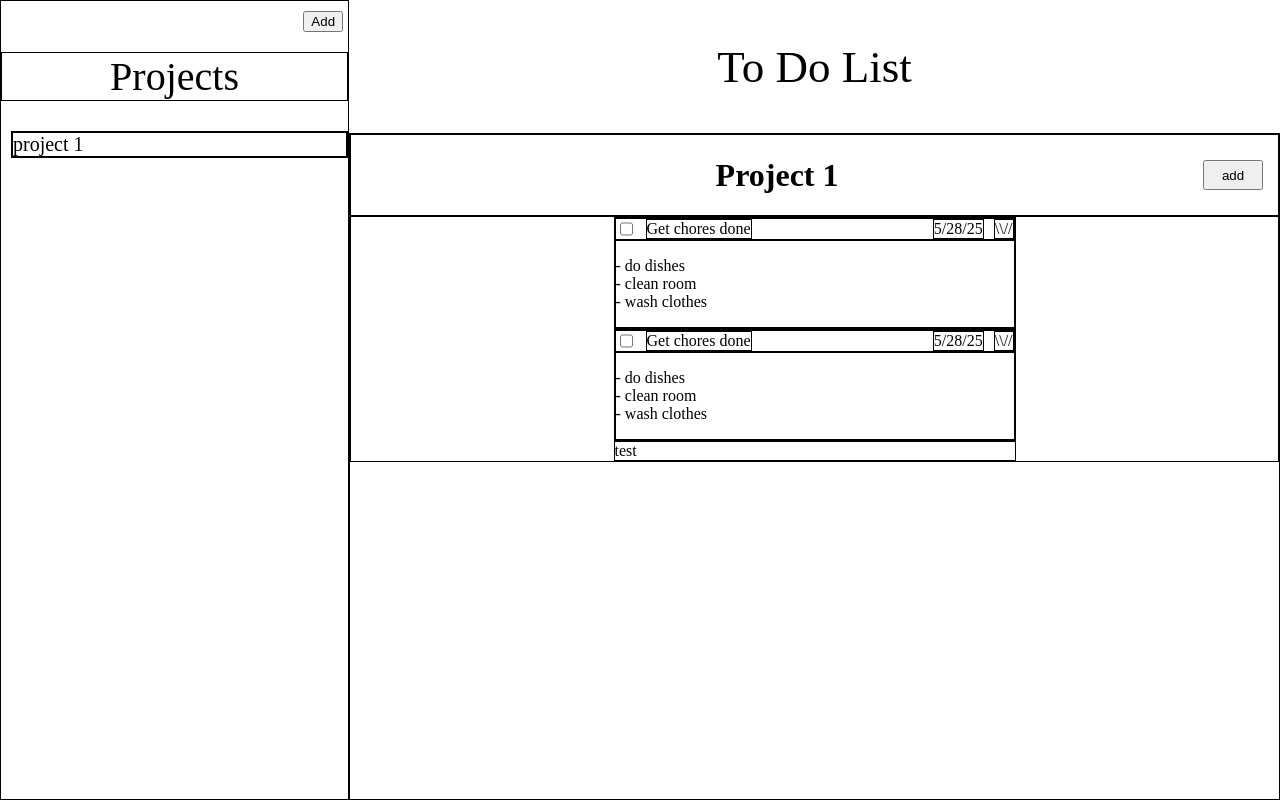
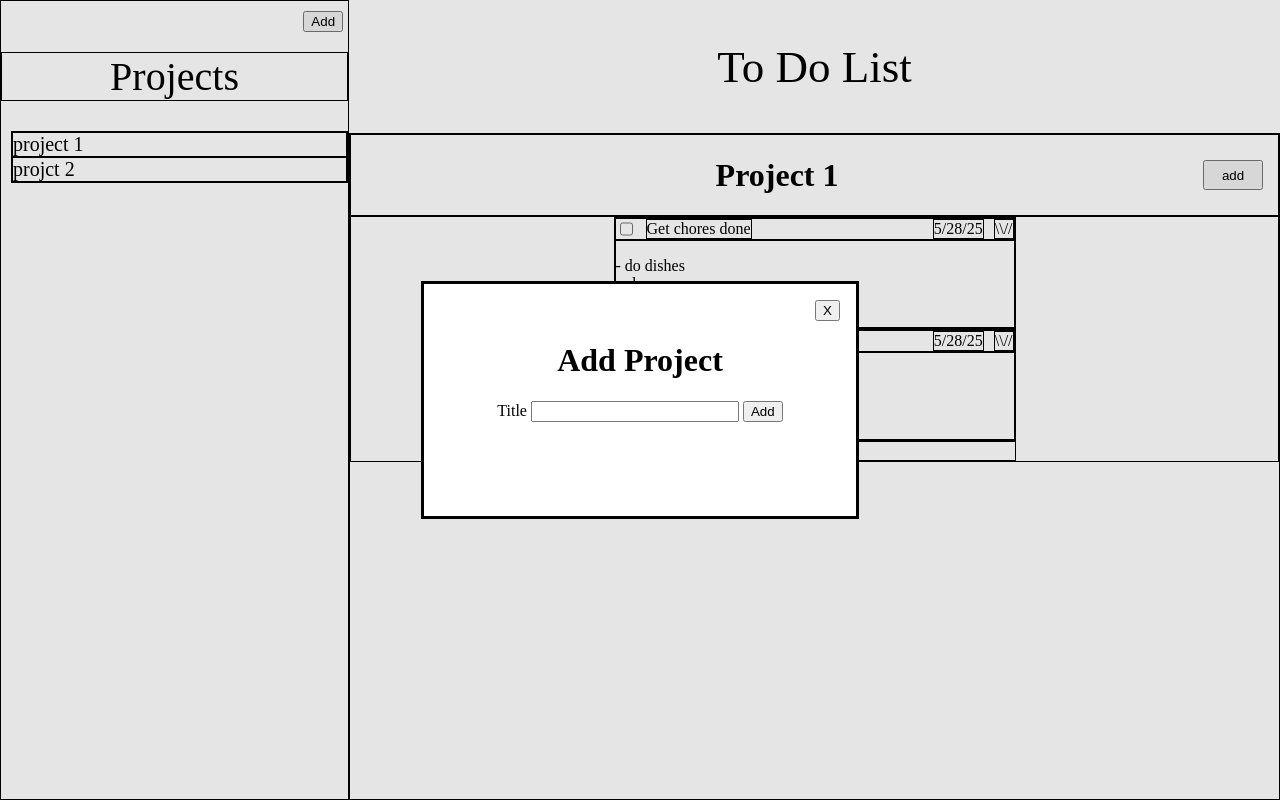
Before and after one commit to Jonathanpatinocs/todoApp, a website built with webpack: page src/template.html in a window 1280 px wide. Both pictures are taken after a click on the button "Add". Built offline with nearby package versions, Linux system fonts and the light colour scheme.

Commit message:
prpjects

```diff
--- a/src/index.js
+++ b/src/index.js
@@ -1,5 +1,6 @@
 import "./styles.css";
 import sidebarDom from "./sidebar";
 
+
 sidebarDom();
 console.log("hello");
--- a/src/sidebar.js
+++ b/src/sidebar.js
@@ -7,9 +7,13 @@ class Project {
 }
 const projects = [];
 projects.push(new Project("project 1", 8));
+projects.push(new Project("projct 2", 4))
+
+
 
 
 function sidebarDom() {
+
     const sidebar = document.getElementById('sidebar');
     const addProjectButton = document.createElement('button');
     addProjectButton.id = "add-project"
@@ -20,22 +24,60 @@ function sidebarDom() {
     const projectsDiv = document.createElement('div');
     projectsDiv.id = "projects";
 
+
+
+    addProjectButton.addEventListener('click', ()=> {
+        console.log("yes");
+        const modal = document.getElementById("projects-modal");
+        modal.showModal();
+        modal.className = "active";
+    });
+
+    sidebar.append(addProjectButton, projectsTitle, projectsDiv);
+    displayProjects();
+    projectModal();
+}
+
+function displayProjects() {
+    const projectsDiv = document.getElementById("projects")
     projects.forEach(element => {
         const div = document.createElement('div');
         div.className = "project";
         div.innerText = element.name;
         projectsDiv.append(div);
     });
+}
 
-    addProjectButton.addEventListener('click', ()=> {
-        addProject()
+function projectModal() {
+    const exitProjectModal = document.getElementById('close-projects-modal');
+    exitProjectModal.addEventListener('click', ()=> {
+        closeProjectModal();
+    });
+
+    const addProjectButton = document.getElementById('projects-modal-add');
+    const title = document.getElementById('project-modal-title');
+    addProjectButton.addEventListener('click', (e)=> {
+        e.preventDefault();
+        const projectsDiv = document.getElementById("projects");
+        projects.push(new Project(title.value, 3));
+        console.log(projects);
+        closeProjectModal();
+
+        const div = document.createElement('div');
+        div.className = "project";
+        div.innerText = title.value;
+        projectsDiv.append(div);
+
+        title.value = "";
     })
-    sidebar.append(addProjectButton, projectsTitle, projectsDiv)
-}
-function addProject() {
 
 }
+function closeProjectModal() {
+    const modal = document.getElementById("projects-modal");
+    modal.close();
+    modal.className = ""
 
+}
 
 export default(sidebarDom);
 /*
--- a/src/styles.css
+++ b/src/styles.css
@@ -81,3 +81,26 @@ justify-content: center;
     max-height: 0;
     opacity: 0;
 }
+
+
+
+#projects-modal {
+    height: 0;
+    width: 0;
+    overflow: hidden;
+    display: flex;
+    flex-direction: column;
+    align-items: center;
+    opacity: 0;
+}
+#projects-modal.active {
+    opacity: 1;
+    height: 200px;
+    width: 400px;
+}
+#projects-modal input {
+    width: 200px;
+}
+#close-projects-modal {
+    margin-left: auto;
+}
--- a/src/template.html
+++ b/src/template.html
@@ -56,5 +56,14 @@
             <div class="todo">test</div>
         </div>
     </div>
+    <dialog id="projects-modal">
+        <button id="close-projects-modal">X</button>
+        <h1>Add Project</h1>
+        <form action="">
+            <label for="project-modal-title">Title</label>
+            <input type="text" id="project-modal-title" name="project-modal-title" required>
+            <button type="submit" id="projects-modal-add">Add</button>
+        </form>
+    </dialog>
 </body>
 </html>
```
